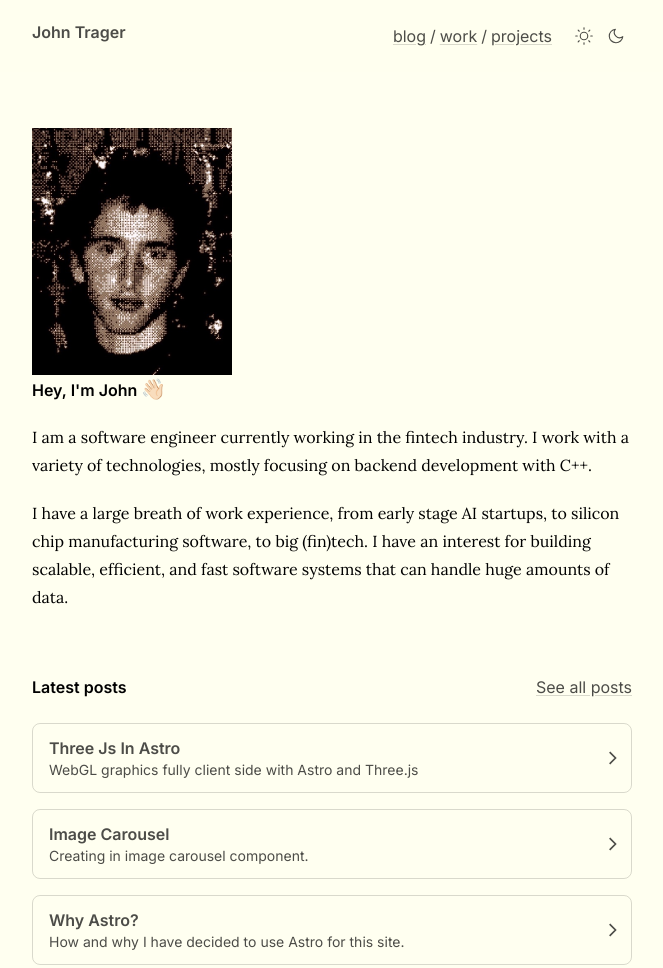
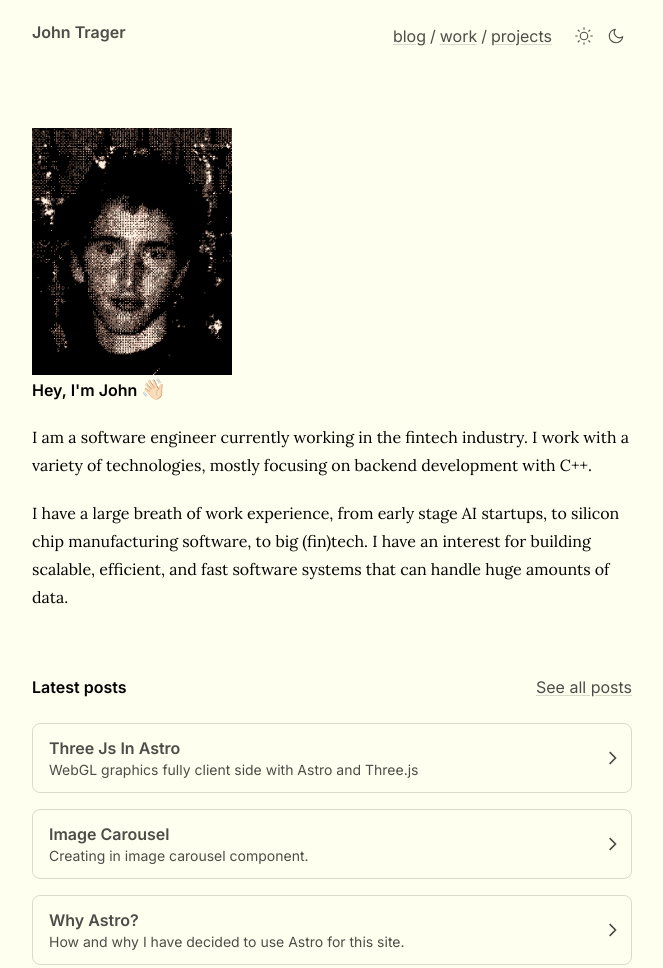
Before and after one commit to John-Trager/johntrager.net, an Astro site: page / in a window 1280 px wide. Shown: the top 968 px of the page, without its empty margins (308-971 px from the left). Built offline with nearby package versions, Linux system fonts and the light colour scheme; Astro itself is replaced by a stand-in of ours; a web font is replaced by a local one.

Commit message:
change hero to dithered gif

```diff
--- a/src/pages/index.astro
+++ b/src/pages/index.astro
@@ -33,7 +33,7 @@ const work = await Promise.all(
 <PageLayout title={HOME.TITLE} description={HOME.DESCRIPTION}>
   <Container>
     <Image
-      src="/hero.jpeg"
+      src="/hero.gif"
       alt="Avatar"
       width={200}
       height={200}
```
Also changed, not shown: public/hero.gif (added), 1 other file.
